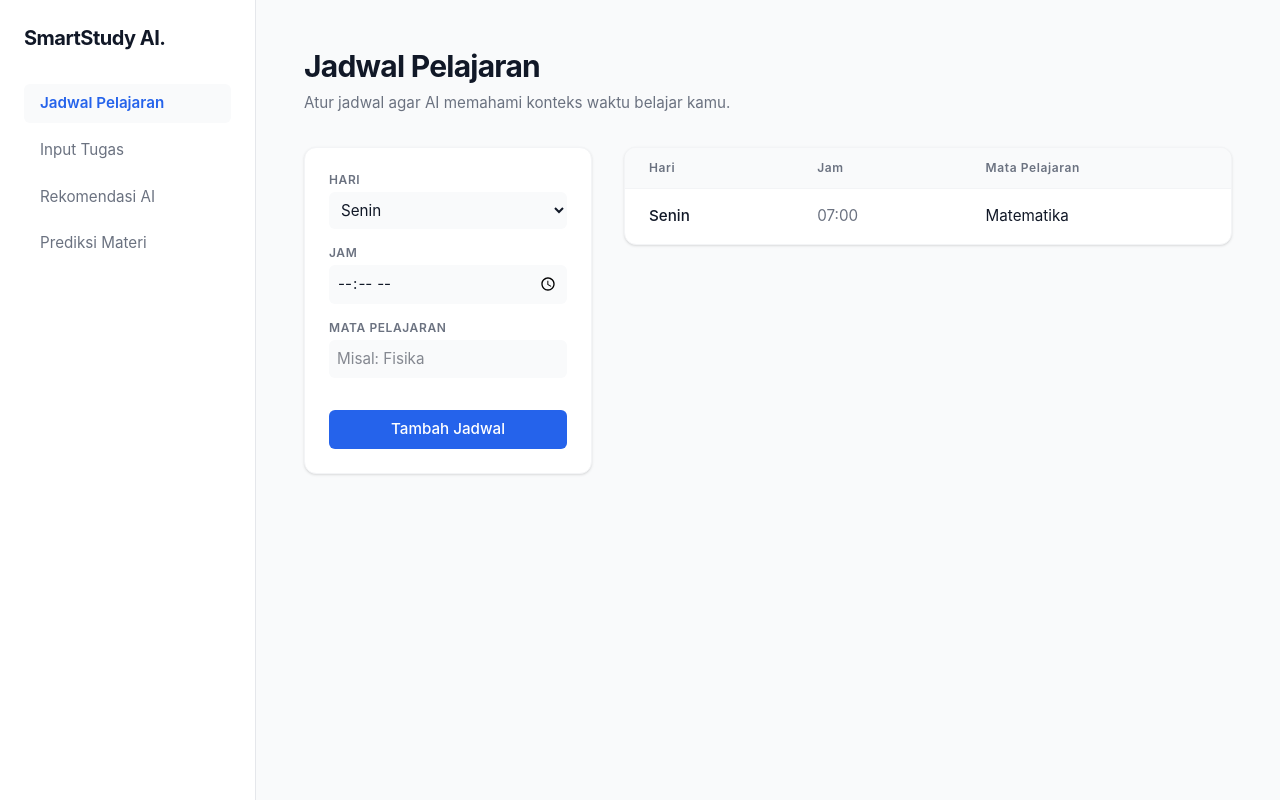
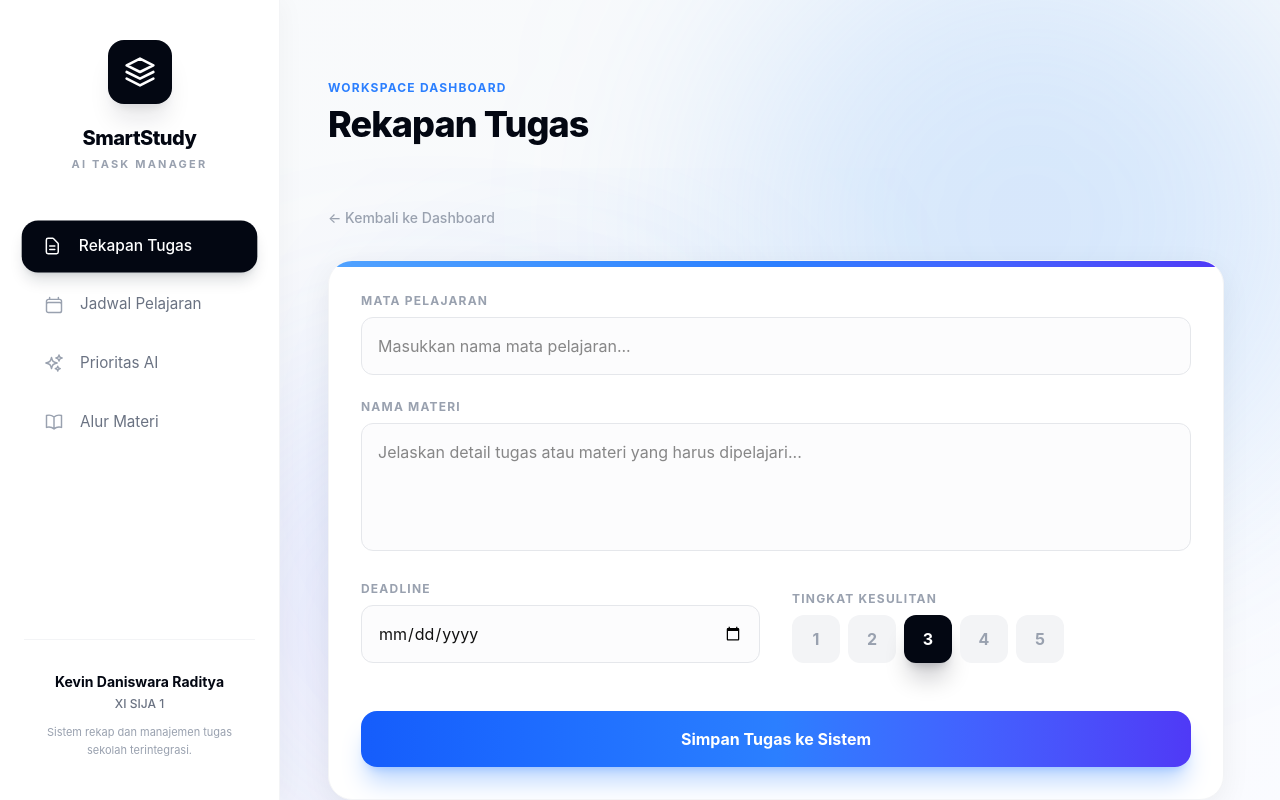
Before and after one commit to Falrafa4/smart-study, a React app in the folder frontend/: page / in a window 1280 px wide. Built offline with nearby package versions, Linux system fonts and the light colour scheme; the HTML template or start-up script is replaced by a standard one.

Commit message:
perbaikan halaman detail tugas

```diff
--- a/frontend/src/App.jsx
+++ b/frontend/src/App.jsx
@@ -5,46 +5,137 @@ import RekomendasiTugas from './pages/RekomendasiTugas'
 import PrediksiMateri from './pages/PrediksiMateri'
 
 export default function App() {
-  const [activePage, setActivePage] = useState('jadwal')
+  const [activePage, setActivePage] = useState('tugas')
 
   const menus = [
-    { id: 'jadwal', label: 'Jadwal Pelajaran' },
-    { id: 'tugas', label: 'Input Tugas' },
-    { id: 'rekomendasi', label: 'Rekomendasi AI' },
-    { id: 'prediksi', label: 'Prediksi Materi' },
+    {
+      id: 'tugas',
+      label: 'Rekapan Tugas',
+      icon: (
+        <svg className="w-5 h-5" fill="none" viewBox="0 0 24 24" stroke="currentColor" strokeWidth={1.75}>
+          <path strokeLinecap="round" strokeLinejoin="round" d="M9 12h6m-6 4h6m2 5H7a2 2 0 01-2-2V5a2 2 0 012-2h5.586a1 1 0 01.707.293l5.414 5.414a1 1 0 01.293.707V19a2 2 0 01-2 2z" />
+        </svg>
+      )
+    },
+    {
+      id: 'jadwal',
+      label: 'Jadwal Pelajaran',
+      icon: (
+        <svg className="w-5 h-5" fill="none" viewBox="0 0 24 24" stroke="currentColor" strokeWidth={1.75}>
+          <path strokeLinecap="round" strokeLinejoin="round" d="M6.75 3v2.25M17.25 3v2.25M3 18.75V7.5a2.25 2.25 0 012.25-2.25h13.5A2.25 2.25 0 0121 7.5v11.25m-18 0A2.25 2.25 0 005.25 21h13.5A2.25 2.25 0 0021 18.75m-18 0v-7.5A2.25 2.25 0 015.25 9h13.5A2.25 2.25 0 0121 11.25v7.5" />
+        </svg>
+      )
+    },
+    {
+      id: 'rekomendasi',
+      label: 'Prioritas AI',
+      icon: (
+        <svg className="w-5 h-5" fill="none" viewBox="0 0 24 24" stroke="currentColor" strokeWidth={1.75}>
+          <path strokeLinecap="round" strokeLinejoin="round" d="M9.813 15.904L9 18.75l-.813-2.846a4.5 4.5 0 00-3.09-3.09L2.25 12l2.846-.813a4.5 4.5 0 003.09-3.09L9 5.25l.813 2.846a4.5 4.5 0 003.09 3.09L15.75 12l-2.846.813a4.5 4.5 0 00-3.09 3.09zM18.259 8.715L18 9.75l-.259-1.035a3.375 3.375 0 00-2.455-2.456L14.25 6l1.036-.259a3.375 3.375 0 002.455-2.456L18 2.25l.259 1.035a3.375 3.375 0 002.456 2.456L21.75 6l-1.035.259a3.375 3.375 0 00-2.456 2.456zM16.894 20.567L16.5 21.75l-.394-1.183a2.25 2.25 0 00-1.423-1.423L13.5 18.75l1.183-.394a2.25 2.25 0 001.423-1.423l.394-1.183.394 1.183a2.25 2.25 0 001.423 1.423l1.183.394-1.183.394a2.25 2.25 0 00-1.423 1.423z" />
+        </svg>
+      )
+    },
+    {
+      id: 'prediksi',
+      label: 'Alur Materi',
+      icon: (
+        <svg className="w-5 h-5" fill="none" viewBox="0 0 24 24" stroke="currentColor" strokeWidth={1.75}>
+          <path strokeLinecap="round" strokeLinejoin="round" d="M12 6.042A8.967 8.967 0 006 3.75c-1.052 0-2.062.18-3 .512v14.25A8.987 8.987 0 016 18c2.305 0 4.408.867 6 2.292m0-14.25a8.966 8.966 0 016-2.292c1.052 0 2.062.18 3 .512v14.25A8.987 8.987 0 0018 18a8.967 8.967 0 00-6 2.292m0-14.25v14.25" />
+        </svg>
+      )
+    },
   ]
 
+  const activeMenuLabel = menus.find(m => m.id === activePage)?.label;
+
   return (
-    <div className="flex min-h-screen bg-cobalt-neutral font-sans text-cobalt-primary">
-      {/* Sidebar Notion-style */}
-      <aside className="w-64 bg-cobalt-surface border-r border-gray-200 fixed h-full flex flex-col">
-        <div className="p-6">
-          <h1 className="text-xl font-bold tracking-tight mb-8">SmartStudy AI.</h1>
-          <nav className="flex flex-col gap-2">
+    <div className="flex h-screen bg-white text-[#111111] font-sans selection:bg-blue-600 selection:text-white overflow-hidden">
+
+      {/* Sidebar Tetap Clean Minimalist */}
+      <aside className="w-[280px] flex-shrink-0 bg-white flex flex-col justify-between z-30 shadow-[4px_0_24px_rgba(0,0,0,0.03)] border-r border-gray-100 relative">
+        <div className="flex flex-col h-full px-6 py-10">
+
+          {/* Logo Branding */}
+          <div className="flex flex-col items-center justify-center text-center mb-12">
+            <div className="w-16 h-16 bg-gray-950 rounded-2xl flex items-center justify-center mb-5 shadow-xl shadow-gray-900/10">
+              <svg className="w-8 h-8 text-white" viewBox="0 0 24 24" fill="none" stroke="currentColor" strokeWidth="2" strokeLinecap="round" strokeLinejoin="round">
+                <path d="M12 2L2 7l10 5 10-5-10-5zM2 17l10 5 10-5M2 12l10 5 10-5" />
+              </svg>
+            </div>
+            <h1 className="text-xl font-extrabold tracking-tight text-gray-950">
+              SmartStudy
+            </h1>
+            <span className="text-[11px] font-bold text-gray-400 tracking-[0.2em] uppercase mt-1">
+              AI Task Manager
+            </span>
+          </div>
+
+          {/* Navigation */}
+          <nav className="flex-1 space-y-2">
             {menus.map(menu => (
               <button
                 key={menu.id}
                 onClick={() => setActivePage(menu.id)}
-                className={`text-left px-4 py-2 rounded-md text-[0.95rem] transition-colors ${
+                className={`w-full flex items-center gap-4 px-5 py-3.5 rounded-2xl text-[0.95rem] transition-all duration-300 ${
                   activePage === menu.id
-                    ? 'bg-cobalt-neutral text-cobalt-tertiary font-semibold'
-                    : 'text-cobalt-secondary hover:bg-gray-50'
+                    ? 'bg-gray-950 text-white shadow-lg shadow-gray-900/15 font-medium scale-[1.02]'
+                    : 'text-gray-500 hover:bg-gray-50 hover:text-gray-950 font-normal'
                 }`}
               >
+                <div className={`${activePage === menu.id ? 'text-white' : 'text-gray-400'}`}>
+                  {menu.icon}
+                </div>
                 {menu.label}
               </button>
             ))}
           </nav>
+
+          {/* Profil */}
+          <div className="mt-8 pt-8 border-t border-gray-100">
+            <div className="flex flex-col items-center text-center">
+              <span className="text-sm font-bold text-gray-950">Kevin Daniswara Raditya</span>
+              <span className="text-xs font-medium text-gray-500 mt-1">XI SIJA 1</span>
+              <p className="text-[11px] text-gray-400 mt-3 max-w-[200px] leading-relaxed">
+                Sistem rekap dan manajemen tugas sekolah terintegrasi.
+              </p>
+            </div>
+          </div>
+
         </div>
       </aside>
 
-      {/* Main Content Area */}
-      <main className="ml-64 flex-1 p-12 max-w-5xl">
-        {activePage === 'jadwal' && <JadwalMapel />}
-        {activePage === 'tugas' && <DetailTugas />}
-        {activePage === 'rekomendasi' && <RekomendasiTugas />}
-        {activePage === 'prediksi' && <PrediksiMateri />}
-      </main>
+      {/* AREA KONTEN UTAMA - Dengan Efek Mesh Gradient Background */}
+      <div className="flex-1 flex flex-col h-full relative bg-gradient-to-br from-slate-50 via-gray-50 to-indigo-50/30 overflow-hidden">
+
+        {/* === EFEK GRADASI BACKGROUND DI SINI === */}
+        {/* Lampu Sorot Biru Kanan Atas */}
+        <div className="absolute top-[-10%] right-[-5%] w-[600px] h-[600px] bg-blue-400/20 rounded-full mix-blend-multiply filter blur-[120px] pointer-events-none z-0"></div>
+        {/* Lampu Sorot Indigo Kiri Bawah */}
+        <div className="absolute bottom-[-10%] left-[-10%] w-[500px] h-[500px] bg-indigo-400/15 rounded-full mix-blend-multiply filter blur-[120px] pointer-events-none z-0"></div>
+
+        {/* Header - Tambahkan relative & z-10 agar berada di atas efek gradasi */}
+        <header className="pt-20 px-12 pb-6 relative z-10">
+          <div>
+            <span className="text-xs font-bold tracking-widest text-blue-500 uppercase mb-2 block">
+              Workspace Dashboard
+            </span>
+            <h2 className="text-4xl font-extrabold tracking-tight text-gray-950">
+              {activeMenuLabel}
+            </h2>
+          </div>
+        </header>
+
+        {/* Scrollable Content - Tambahkan relative & z-10 */}
+        <main className="flex-1 overflow-y-auto relative z-10">
+          <div className="px-12 pb-20 pt-4 max-w-5xl animate-fade-in">
+            {activePage === 'jadwal' && <JadwalMapel />}
+            {activePage === 'tugas' && <DetailTugas />}
+            {activePage === 'rekomendasi' && <RekomendasiTugas />}
+            {activePage === 'prediksi' && <PrediksiMateri />}
+          </div>
+        </main>
+
+      </div>
     </div>
   )
 }
--- a/frontend/src/pages/DetailTugas.jsx
+++ b/frontend/src/pages/DetailTugas.jsx
@@ -1,58 +1,73 @@
-import { useState } from 'react'
+import { useState } from 'react';
 
 export default function DetailTugas() {
-  const [difficulty, setDifficulty] = useState(3)
+  const [difficulty, setDifficulty] = useState(3);
 
   return (
-    <div className="animate-fade-in max-w-2xl">
-      <h2 className="text-3xl font-bold tracking-tight mb-2">Input Tugas Baru</h2>
-      <p className="text-cobalt-secondary text-[0.95rem] mb-8">Masukkan detail tugas sekolahmu di sini.</p>
+    <div className="space-y-8 max-w-4xl py-6 relative">
 
-      <div className="bg-cobalt-surface p-8 rounded-xl border border-gray-100 shadow-sm">
-        <form className="flex flex-col gap-6">
-          <div className="grid grid-cols-2 gap-4">
-            <div>
-              <label className="block text-xs font-semibold tracking-wider text-cobalt-secondary mb-2">MATA PELAJARAN</label>
-              <input type="text" placeholder="Matematika" className="w-full bg-cobalt-neutral border-none rounded-md p-3 text-[0.95rem] focus:ring-2 focus:ring-cobalt-tertiary" />
-            </div>
-            <div>
-              <label className="block text-xs font-semibold tracking-wider text-cobalt-secondary mb-2">DEADLINE</label>
-              <input type="date" className="w-full bg-cobalt-neutral border-none rounded-md p-3 text-[0.95rem] text-cobalt-secondary focus:ring-2 focus:ring-cobalt-tertiary" />
-            </div>
+      {/* 1. Efek Glow Gradasi Blur di Background */}
+      <div className="absolute top-20 left-10 w-96 h-96 bg-blue-500 rounded-full mix-blend-multiply filter blur-[100px] opacity-10 pointer-events-none"></div>
+
+      {/* Header */}
+      <div className="relative z-10">
+        <button className="text-gray-400 hover:text-gray-900 transition-colors text-sm font-medium mb-4 flex items-center gap-2">
+          &larr; Kembali ke Dashboard
+        </button>
+      </div>
+
+      {/* Form dengan gaya Modular & Elevasi */}
+      <div className="relative z-10 bg-white rounded-3xl border border-gray-100 shadow-[0_8px_30px_rgb(0,0,0,0.06)] p-8 space-y-6 overflow-hidden">
+
+        {/* 2. Aksen Garis Gradasi di Atas Card */}
+        <div className="absolute top-0 left-0 w-full h-1.5 bg-gradient-to-r from-blue-400 via-blue-500 to-indigo-600"></div>
+
+        {/* Input Mata Pelajaran */}
+        <div>
+          <label className="block text-xs font-bold text-gray-400 uppercase tracking-widest mb-2">Mata Pelajaran</label>
+          <input type="text" className="w-full bg-gray-50/50 border border-gray-200 rounded-xl p-4 focus:ring-4 focus:ring-blue-500/10 focus:border-blue-500 transition-all outline-none" placeholder="Masukkan nama mata pelajaran..." />
+        </div>
+
+        {/* Input Materi */}
+        <div>
+          <label className="block text-xs font-bold text-gray-400 uppercase tracking-widest mb-2">Nama Materi</label>
+          <textarea className="w-full bg-gray-50/50 border border-gray-200 rounded-xl p-4 h-32 focus:ring-4 focus:ring-blue-500/10 focus:border-blue-500 transition-all outline-none resize-none" placeholder="Jelaskan detail tugas atau materi yang harus dipelajari..."></textarea>
+        </div>
+
+        {/* Baris bawah: Deadline & Kesulitan */}
+        <div className="grid grid-cols-2 gap-8 items-end">
+          <div>
+            <label className="block text-xs font-bold text-gray-400 uppercase tracking-widest mb-2">Deadline</label>
+            <input type="date" className="w-full bg-gray-50/50 border border-gray-200 rounded-xl p-4 focus:ring-4 focus:ring-blue-500/10 focus:border-blue-500 transition-all outline-none" />
           </div>
-
           <div>
-            <label className="block text-xs font-semibold tracking-wider text-cobalt-secondary mb-2">NAMA MATERI / TUGAS</label>
-            <input type="text" placeholder="Latihan Soal Trigonometri Hal 40" className="w-full bg-cobalt-neutral border-none rounded-md p-3 text-[0.95rem] focus:ring-2 focus:ring-cobalt-tertiary" />
-          </div>
-
-          <div>
-            <label className="block text-xs font-semibold tracking-wider text-cobalt-secondary mb-3">TINGKAT KESULITAN (1 Sangat Mudah - 5 Sangat Sulit)</label>
+            <label className="block text-xs font-bold text-gray-400 uppercase tracking-widest mb-2">Tingkat Kesulitan</label>
             <div className="flex gap-2">
-              {[1, 2, 3, 4, 5].map(num => (
+              {[1, 2, 3, 4, 5].map((n) => (
                 <button
-                  key={num}
+                  key={n}
                   type="button"
-                  onClick={() => setDifficulty(num)}
-                  className={`w-12 h-12 rounded-md font-bold transition-all ${
-                    difficulty === num
-                      ? 'bg-cobalt-primary text-white'
-                      : 'bg-cobalt-neutral text-cobalt-secondary hover:bg-gray-200'
+                  onClick={() => setDifficulty(n)}
+                  className={`w-12 h-12 rounded-xl font-bold transition-all ${
+                    difficulty === n
+                      ? 'bg-gray-950 text-white shadow-xl shadow-gray-950/20'
+                      : 'bg-gray-100 text-gray-400 hover:bg-gray-200'
                   }`}
                 >
-                  {num}
+                  {n}
                 </button>
               ))}
             </div>
           </div>
+        </div>
 
-          <div className="pt-4 border-t border-gray-100">
-            <button type="button" className="bg-cobalt-tertiary text-white py-3 px-6 rounded-md text-[0.95rem] font-medium hover:bg-blue-700 transition-colors">
-              Simpan Tugas
-            </button>
-          </div>
-        </form>
+        {/* 3. Tombol Simpan - Gradasi Biru Mewah */}
+        <div className="pt-6">
+          <button type="button" className="w-full bg-gradient-to-r from-blue-600 via-blue-500 to-indigo-600 hover:from-blue-700 hover:via-blue-600 hover:to-indigo-700 text-white font-bold py-4 rounded-2xl transition-all shadow-xl shadow-blue-500/30 active:scale-[0.99]">
+            Simpan Tugas ke Sistem
+          </button>
+        </div>
       </div>
     </div>
-  )
+  );
 }
```
Also changed, not shown: frontend/src/pages/Dashboard.jsx (added, +42 -0 lines).
